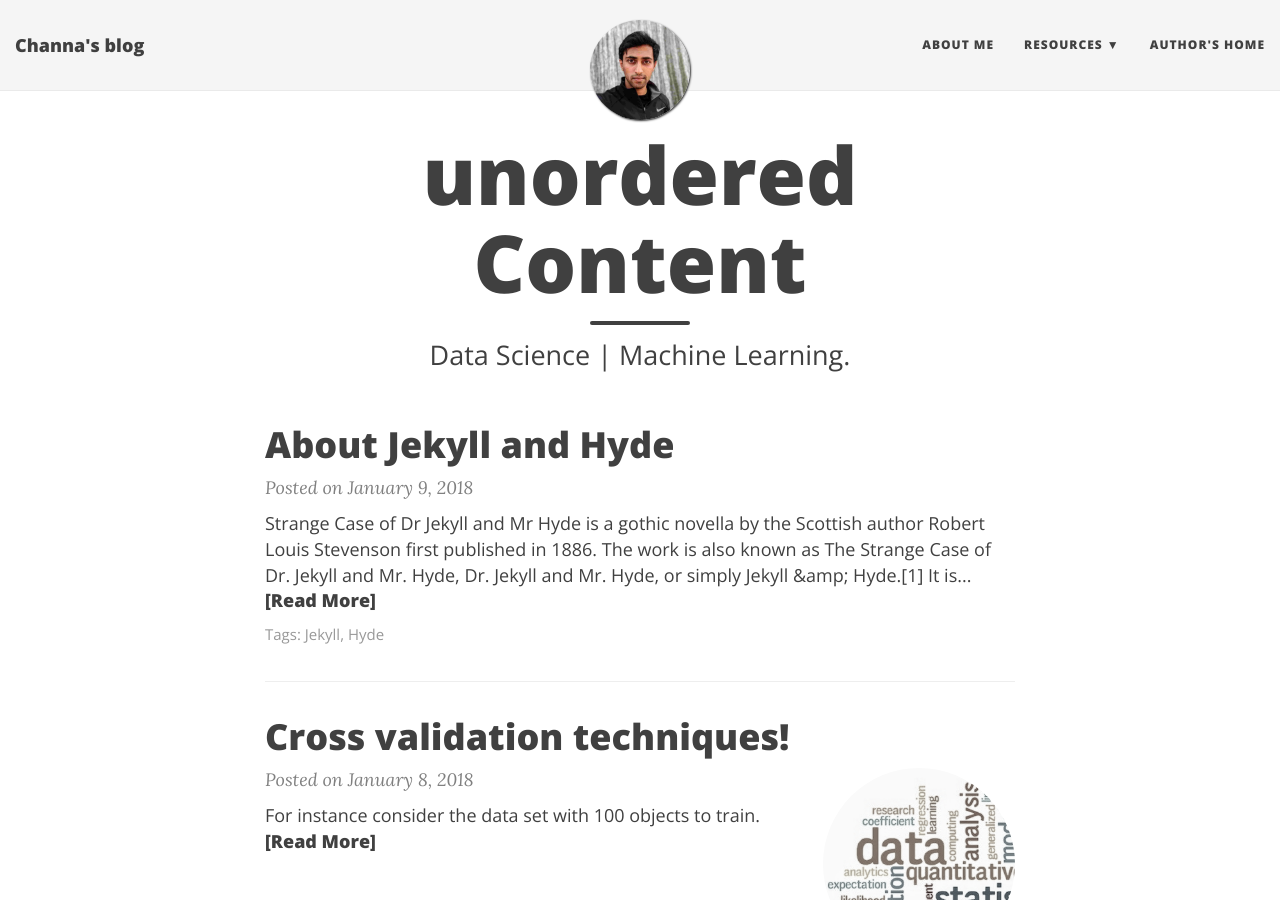
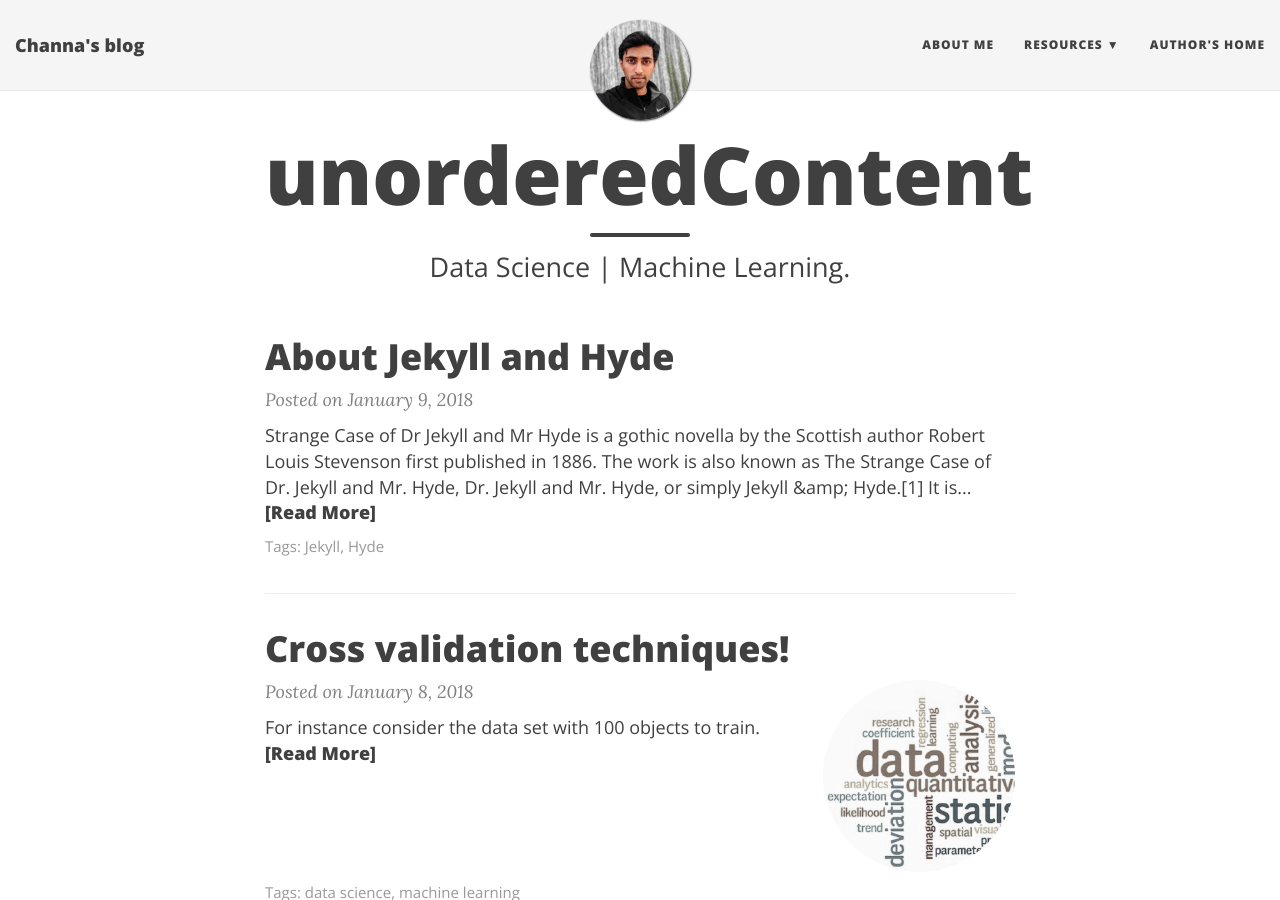
Before and after one commit to channagithub/channabasavagola.github.io, a Jekyll site: the page built from index.html, in a window 1280 px wide and 900 px high. Built offline with Jekyll 4.4.1, drawn with Linux system fonts in a browser that asks for light colours; nearby versions of some CDN libraries; the list of posts is cut into pages by our own code.

Commit message:
title changes to camelCase

```diff
--- a/index.html
+++ b/index.html
@@ -1,6 +1,6 @@
 ---
 layout: page
-title: unordered Content
+title: unorderedContent
 subtitle: Data Science | Machine Learning.
 use-site-title: true
 ---
```
